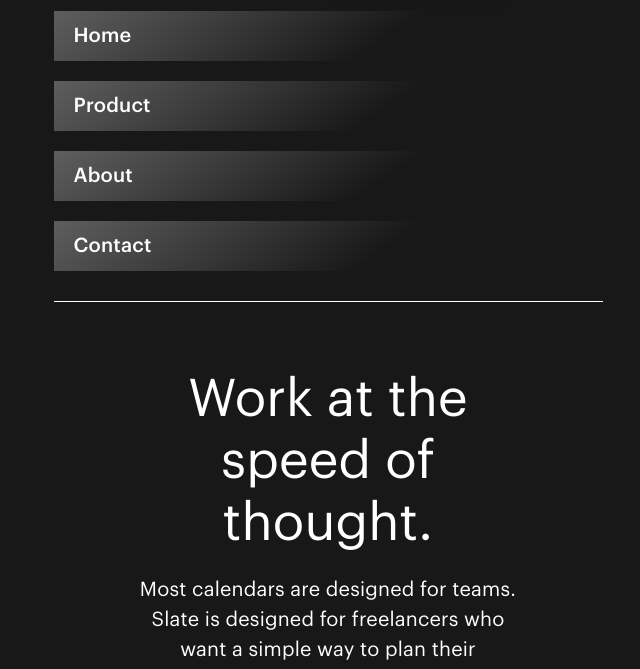
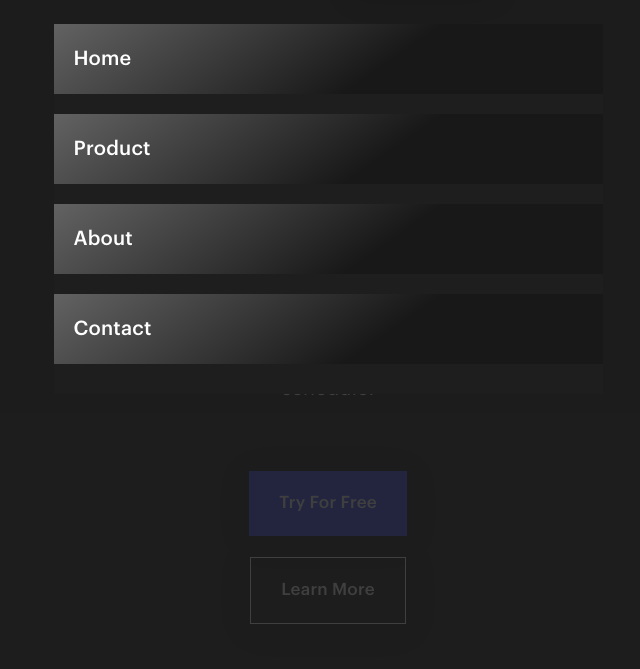
Before and after one commit to IvanMutsko/figma-land-lp, a plain HTML site: page index.html in a window 1280 px wide. Both pictures are taken after a click on the button 859 px from the left and 53 px from the top of the page. Shown: the part 96-765 px from the top of the page, without its empty margins (312-952 px from the left). Drawn offline with nearby package versions, Linux system fonts and the light colour scheme.

Commit message:
burger fix

```diff
--- a/assets/css/base.css
+++ b/assets/css/base.css
@@ -116,3 +116,18 @@ main {
   line-height: 1.5;
   letter-spacing: 0.2px;
 }
+
+#backdrop.show {
+  position: fixed;
+  z-index: 3;
+
+  top: 0;
+  left: 0;
+  width: 100%;
+  height: 100%;
+
+  display: flex;
+  justify-content: center;
+
+  background-color: #1e1e1ed9;
+}
--- a/assets/css/burger-menu.css
+++ b/assets/css/burger-menu.css
@@ -1,9 +1,22 @@
-.open-menu {
+#burger-menu {
+  position: absolute;
+  z-index: 5;
+
+  width: 549px;
+  top: 120px;
+
+  background-color: #1e1e1e;
+
+  transform: translate(0%, 0%) scale(0.5);
+  transition: transform 500ms ease;
+}
+
+#burger-menu.open-menu {
+  transform: translate(0%, 0%) scale(1);
 }
 
 .burger-nav {
   padding-bottom: 30px;
-  border-bottom: 1px solid #fff;
 }
 
 .burger-nav-list {
@@ -20,7 +33,7 @@
 }
 
 .burger-nav-link {
-  padding: 10px 20px;
+  padding: 20px 20px;
 
   display: block;
 
--- a/assets/css/header.css
+++ b/assets/css/header.css
@@ -1,4 +1,7 @@
 .header {
+  position: relative;
+  z-index: 4;
+
   display: flex;
   padding: 15px 16px 14px 24px;
   justify-content: space-between;
--- a/index.html
+++ b/index.html
@@ -28,6 +28,8 @@
         </button>
       </div>
     </header>
+
+    <div id="backdrop">
       <div class="visually-hidden" id="burger-menu">
         <nav class="burger-nav">
           <ul class="burger-nav-list">
@@ -37,6 +39,7 @@
             <li class="burger-nav-item"><a href="#" class="burger-nav-link">Contact</a></li>
           </ul>
         </nav>
+      </div>
     </div>
     <main>
       <section class="section hero">
--- a/js/index.js
+++ b/js/index.js
@@ -2,16 +2,18 @@
 
 const burgerButton = document.getElementById('burger-button');
 const burgerMenu = document.getElementById('burger-menu');
+const backdrop = document.getElementById('backdrop');
 
 burgerButton.addEventListener('click', toggleBurgerMenu);
 
 function toggleBurgerMenu() {
   const elementClass = burgerMenu.getAttribute('class');
-  console.log(elementClass);
   if (elementClass === 'open-menu') {
     burgerMenu.setAttribute('class', 'visually-hidden');
+    backdrop.setAttribute('class', 'visually-hidden');
     return;
   }
   burgerMenu.setAttribute('class', 'open-menu');
+  backdrop.setAttribute('class', 'show');
   return;
 }
```
Lines whose indentation alone changed are shown as unchanged.
